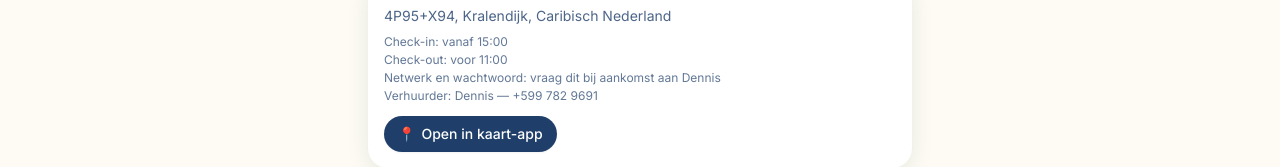
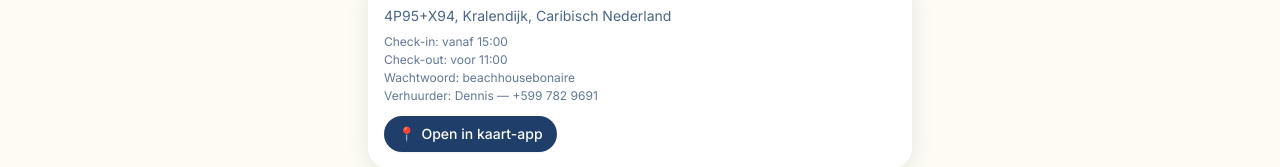
Before and after one commit to hhchardenberg-rgb/bonaire, a Next.js app: page /meer/praktisch in a window 1280 px wide. Shown: the part 227-394 px from the top of the page. Built offline with nearby package versions, Linux system fonts and the light colour scheme.

Commit message:
Vul wifi-wachtwoord van de accommodatie in
Co-Authored-By: Claude Sonnet 5 <noreply@anthropic.com>
Claude-Session: https://claude.ai/code/session_01X1d1saykF7GZZh6iPJAHBk

```diff
--- a/src/data/praktisch.ts
+++ b/src/data/praktisch.ts
@@ -40,7 +40,7 @@ export const praktischeInfo: PraktischSectie[] = [
       { label: "Adres", tekst: "Kas den Daas — 4P95+X94, Kralendijk, Caribisch Nederland" },
       { label: "Check-in", tekst: "Vanaf 15:00" },
       { label: "Check-out", tekst: "Voor 11:00" },
-      { label: "Wifi", tekst: "Netwerk en wachtwoord: vraag dit bij aankomst aan Dennis" },
+      { label: "Wifi", tekst: "Wachtwoord: beachhousebonaire" },
       { label: "Verhuurder", tekst: "Dennis — +599 782 9691" },
     ],
   },
--- a/src/data/trip.ts
+++ b/src/data/trip.ts
@@ -15,7 +15,7 @@ export const trip = {
     adres: "4P95+X94, Kralendijk, Caribisch Nederland",
     checkIn: "vanaf 15:00",
     checkOut: "voor 11:00",
-    wifi: "Netwerk en wachtwoord: vraag dit bij aankomst aan Dennis",
+    wifi: "Wachtwoord: beachhousebonaire",
     contact: "Verhuurder: Dennis — +599 782 9691",
     kaartUrl: mapsUrl("4P95+X94 Kralendijk Bonaire"),
   },
```
Also changed, not shown: 1 other file (tests, documents, lock files or other folders).
